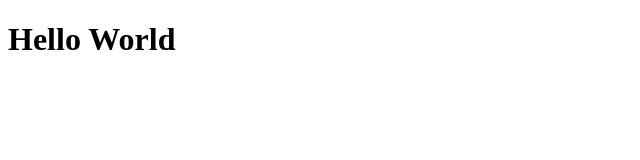
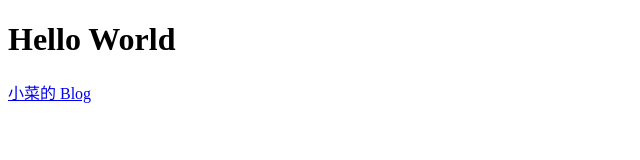
Before and after one commit to CHENaabb/demo-pull-request-template, a plain HTML site: page index.html in a window 1280 px wide. Shown: the whole page, without its empty margins (0-640 px from the left). Drawn offline with Linux system fonts and the light colour scheme.

Commit message:
add riverye url

```diff
--- a/index.html
+++ b/index.html
@@ -7,5 +7,6 @@
 </head>
 <body>
   <h1>Hello World</h1>
+  <a href="https://riverye.com/">小菜的 Blog</a>
 </body>
 </html>
```
